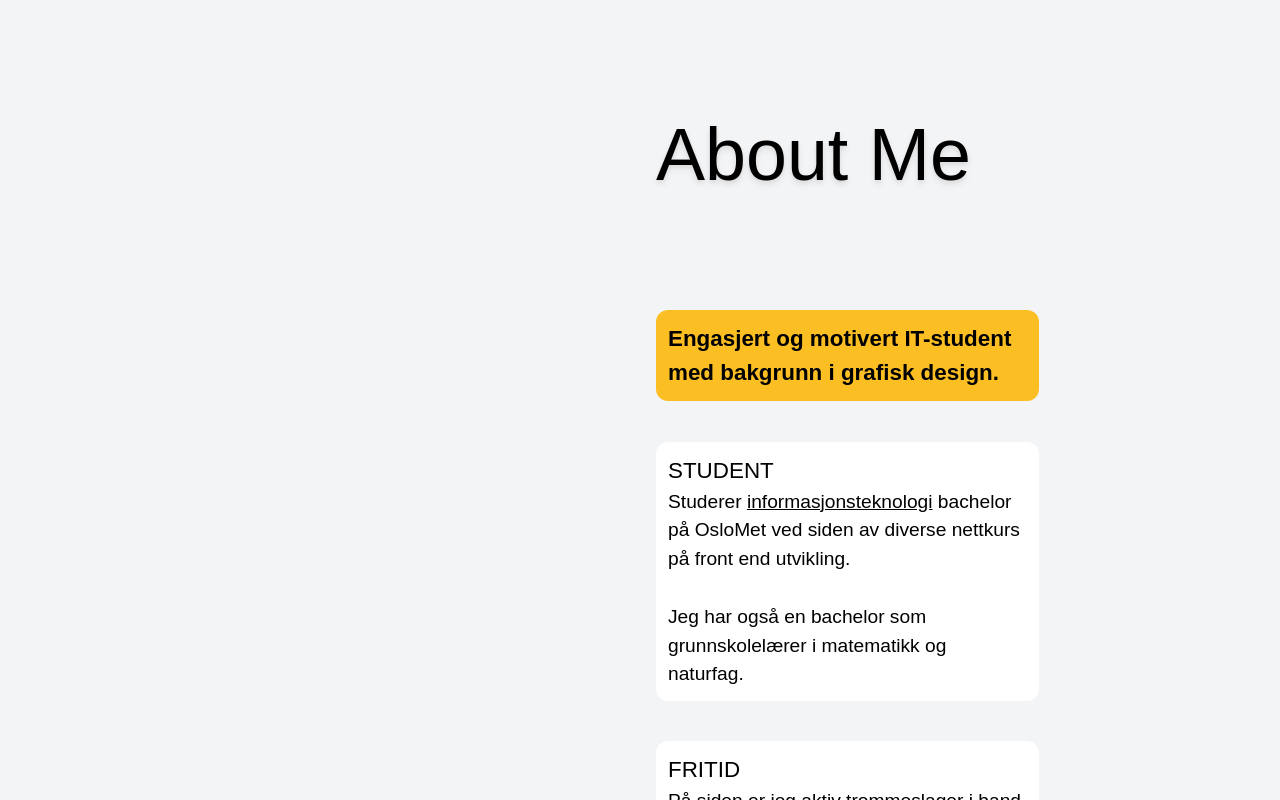
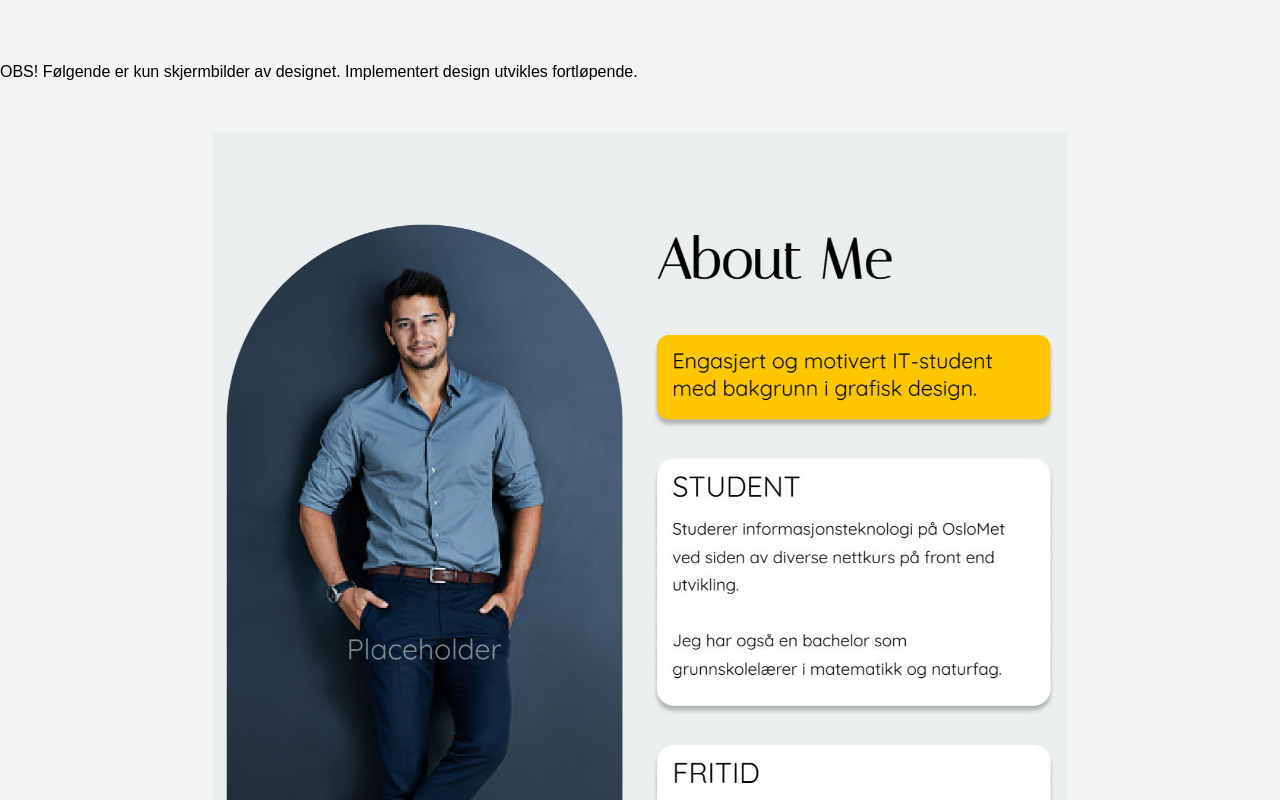
Before and after one commit to rikadr/cv_side_client, a Next.js app: page / in a window 1280 px wide. Shown: the part 740-1540 px from the top of the page. Built offline with nearby package versions, Linux system fonts and the light colour scheme.

Commit message:
Revert "Merge pull request #9 from rikadr/AboutImplementation"
This reverts commit 9302b198a21943736cfb1080ef4f505b3b76d3ae, reversing
changes made to ad5f3ccebe19c23437e8bf133f1245fd93c19b03.

```diff
--- a/components/Tiles/Tile.js
+++ /dev/null
@@ -1,16 +0,0 @@
-import React, { useRef } from "react";
-import IntersectEnter from "../Intersect/IntersectEnter";
-
-const Tile = ({heading, children }) => {
-
-
-  return (
-    <div className="my-2 md:my-5 w-full ">
-      <IntersectEnter>
-          {children}
-      </IntersectEnter>
-    </div>
-  );
-};
-
-export default Tile;
--- a/components/Tiles/TileAbout.js
+++ /dev/null
@@ -1,12 +0,0 @@
-import React, { useRef } from "react";
-
-const TileAbout = ({ heading, children }) => {
-    return (
-        <div className="p-3 rounded-xl text-a sm:text-b bg-white">
-           <h3 className="text-c"> {heading} </h3>
-           {children}
-        </div>
-    );
-};
-
-export default TileAbout;
--- a/components/Tiles/TileAboutYellow.js
+++ /dev/null
@@ -1,11 +0,0 @@
-import React, { useRef } from "react";
-
-const TileAboutYellow = ({ children }) => {
-    return (
-        <div className="p-3 rounded-xl text-b sm:text-c font-semibold bg-yellow-400 ">
-           {children}
-        </div>
-    );
-};
-
-export default TileAboutYellow;
--- a/components/Tiles/TileHeading.js
+++ /dev/null
@@ -1,12 +0,0 @@
-import React, { useRef } from "react";
-
-
-const TileHeading = ({ children }) => {
-  return (
-    <div className="my-5 w-full  text-black drop-shadow-md">
-        <h1 className="font-medium text-o sm:text-s text-center md:text-left font-titleItal"> {children} </h1>
-    </div>
-  );
-};
-
-export default TileHeading;
--- a/package.json
+++ b/package.json
@@ -1,11 +1,9 @@
 {
   "private": true,
   "scripts": {
-    "test": "jest",
     "dev": "next dev",
     "build": "next build",
     "start": "next start"
-
   },
   "dependencies": {
     "intersection-observer": "^0.12.0",
--- a/pages/index.js
+++ b/pages/index.js
@@ -9,11 +9,6 @@ import SirkelNavn from "../components/SirkelNavn/SirkelNavn";
 import ContentCardSplit from "../components/ContentCard/ContentCardSplit";
 import ContentCardSplitText from "../components/ContentCard/ContentCardSplitText";
 import IntersectEnter from "../components/Intersect/IntersectEnter";
-import Tile from "../components/Tiles/tile";
-import TileAbout from "../components/Tiles/TileAbout";
-import TileAboutYellow from "../components/Tiles/TileAboutYellow";
-import TileHeading from "../components/Tiles/TileHeading";
-
 
 export default function Home() {
   return (
@@ -30,48 +25,14 @@ export default function Home() {
       <main className="font-bread">
         <SirkelNavn />
 
-        <div id="about" className="flex flex-wrap flex-row justify-center m-auto w830:w-830 ">
-          <div className="aboutFlexbox md:w-6/12  hidden md:block">
-            <Tile >
-                <img id="about" src="images/placeholder/FullBodyPortrait.jpg" className="hidden m-auto  max-w-5 rounded-full md:block"/>
-            </Tile>
-          </div>
+        OBS! Følgende er kun skjermbilder av designet. Implementert design utvikles fortløpende.<br/><br/><br/>
 
-          {/* TILE-FRAME */}
-          {/* className="flex flex-wrap flex-col justify-between m-auto border-2 border-green-300 w-11/12 sm:w-10/12 md:w-11/12 lg:w-10/12 xl:w-8/12 2xl:w-1000" */}
-
-          <div className="aboutFlexbox flex flex-wrap flex-col w-10/12  md:w-6/12 ">
-          <Tile>
-            <TileHeading>
-                About Me
-            </TileHeading>
-          </Tile>
-
-            <Tile >
-              <img id="about" src="images/placeholder/TorsoPortrait.jpg" className="block md:hidden m-auto w-11/12 rounded-full "/>
-            </Tile>
-
-            <Tile >
-              <TileAboutYellow>
-                Engasjert og motivert IT-student med bakgrunn i grafisk design.
-              </TileAboutYellow>
-            </Tile>
-
-            <Tile >
-              <TileAbout heading="STUDENT">
-                <p>Studerer <a className="underline hover:text-yellow-400" href="https://www.oslomet.no/studier/tkd/informasjonsteknologi" target="_blank">informasjonsteknologi</a> bachelor på OsloMet ved siden av diverse nettkurs på front end utvikling. </p>
-                <br/><p>Jeg har også en bachelor som grunnskolelærer i matematikk og naturfag.</p>
-              </TileAbout>
-            </Tile>
-
-            <Tile >
-              <TileAbout heading="FRITID">
-                <p>På siden er jeg aktiv trommeslager i band og musikkprodusent. </p>
-                <br/><p>Jeg har også en bachelor som grunnskolelærer i matematikk og naturfag.</p>
-              </TileAbout>
-            </Tile>
-          </div>
-        </div>
+        <IntersectEnter>
+        <img id="about" src="images/placeholder/About mobile.jpg"  className="visible relative m-auto w-full sm:w-11/12 md:invisible md:absolute "/>
+        </IntersectEnter>
+        <IntersectEnter>
+        <img src="images/placeholder/About desktop.jpg"  className="invisible absolute m-auto w-full md:visible md:relative lg:w-10/12 xl:w-8/12 2xl:w-1000"/>
+        </IntersectEnter>
 
         <IntersectEnter>
         <img id="skills" src="images/placeholder/Skills mobile.jpg"  className="visible relative m-auto w-full sm:w-11/12 md:invisible md:absolute "/>
@@ -80,6 +41,12 @@ export default function Home() {
         <img src="images/placeholder/Skills desktop.jpg"  className="invisible absolute m-auto w-full md:visible md:relative lg:w-10/12 xl:w-8/12 2xl:w-1000"/>
         </IntersectEnter>
 
+
+
+
+
+
+
       </main>
 
 
--- a/pages/style.css
+++ b/pages/style.css
@@ -43,7 +43,3 @@
     height: 100%;
     width: 100%;
 }
-
-.aboutFlexbox {
-    padding: 0rem 1rem;
-}
--- a/tailwind.config.js
+++ b/tailwind.config.js
@@ -1,13 +1,7 @@
 module.exports = {
   mode: "jit",
-  purge: [
-    "./pages/**/*.{js,ts,jsx,tsx}",
-    "./components/**/*.{js,ts,jsx,tsx}",
-    "./components/BG/**/*.{js,ts,jsx,tsx}",
-    "./components/SirkelNavn/**/*.{js,ts,jsx,tsx}",
-    "./components/ContentCard/**/*.{js,ts,jsx,tsx}",
-    "./components/Intersect/**/*.{js,ts,jsx,tsx}",
-    "./components/Tiles/**/*.{js,ts,jsx,tsx}"],
+  purge: ["./pages/**/*.{js,ts,jsx,tsx}", "./components/**/*.{js,ts,jsx,tsx}", "./components/BG/**/*.{js,ts,jsx,tsx}", "./components/SirkelNavn/**/*.{js,ts,jsx,tsx}",
+          "./components/ContentCard/**/*.{js,ts,jsx,tsx}", "./components/Intersect/**/*.{js,ts,jsx,tsx}"],
   darkMode: false, // or 'media' or 'class'
   theme: {
     fontFamily: {
@@ -23,17 +17,11 @@ module.exports = {
     },
 
     extend: {
-      screens: {
-        'w500': '500px',
-        'w830': '830px',
-      },
       width: {
         'card': '1150px',
         '150': '1500px',
         '120': '120rem',
-        '830': '830px',
         '1000': '1000px',
-        '1200': '1200px',
 
       },
       fontSize: {
```
Also changed, not shown: public/images/placeholder/FullBodyPortrait.jpg (deleted), public/images/placeholder/TorsoPortrait.jpg (deleted).
